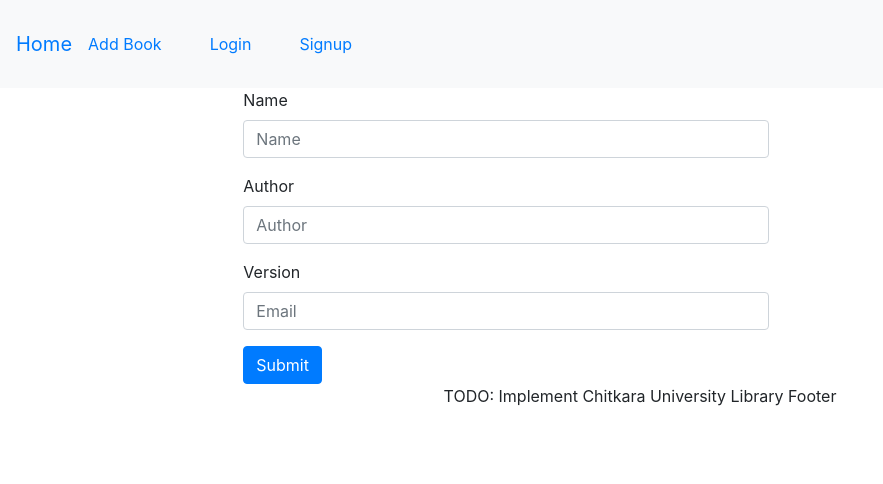
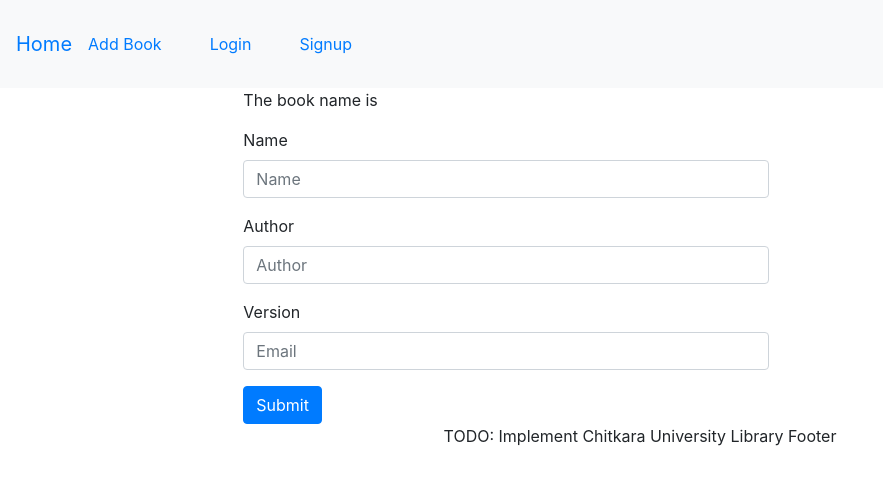
Before and after one commit to mittalvaibhav/uca2019-20, a React (Create React App) app in the folder ReactJS-library-portal/: page /add in a window 1280 px wide. Shown: the top 484 px of the page, without its empty margins (0-883 px from the left). Built offline with nearby package versions, Linux system fonts and the light colour scheme.

Commit message:
Complete implementation of custom redux

```diff
--- /dev/null
+++ b/ReactJS-library-portal/src/components/AddBookComponentWithStore.jsx
@@ -0,0 +1,106 @@
+import React, { Component } from 'react';
+import { Redirect } from 'react-router-dom'
+import './../index.css';
+import { connectToStore } from './connectToStore';
+
+class AddBookComponentWithStore extends Component {
+    constructor(props) {
+        super(props);
+        this.name = "";
+        this.author = "";
+        this.version = "";
+        this.state = {
+            book: {
+                name: '',
+                author: '',
+                version: '',
+            },
+            redirectToHome: false
+        }
+    }
+
+    componentDidUpdate() {
+        console.log("Add book component updated");
+    }
+
+    handleAuthorChange = (event) => {
+        this.setState({ book: { ...this.state.book, author: event.target.value } })
+    }
+
+    handleVersionChange = (event) => {
+        this.setState({ book: { ...this.state.book, version: event.target.value } })
+    }
+
+    handleImageChange = (event) => {
+        console.log(`The files are : ${event.target.files[0]}`)
+    }
+
+    render() {
+        if (this.state.redirectToHome) {
+            return <Redirect to='/' />
+        }
+
+        return (
+            <div className="container">
+                <p>The book name is {this.props.selectedBookName}</p>
+                <form onSubmit={this.addBook}>
+                    <div className="form-row">
+                        <div className="form-group col-md-8">
+                            <label>Name</label>
+                            <input type="text" ref="name" className="form-control" placeholder="Name" />
+                        </div>
+                    </div>
+                    <div className="form-row">
+                        <div className="form-group col-md-8">
+                            <label>Author</label>
+                            <input type="text" value={this.state.author} className="form-control" placeholder="Author" onChange={this.handleAuthorChange} />
+                        </div>
+                    </div>
+                    <div className="form-row">
+                        <div className="form-group col-md-8">
+                            <label>Version</label>
+                            <input type="text" value={this.state.version} className="form-control" placeholder="Email" onChange={this.handleVersionChange} />
+                        </div>
+                    </div>
+                    <button type="submit" className="btn btn-primary">Submit</button>
+                </form>
+            </div>
+        )
+    }
+
+    addBook = (event) => {
+        event.preventDefault();
+        this.name = this.refs.name.value;
+        /* Here since the setState ie triggered by reactJS event handler onSubmit and not the default one,
+        so the setState is Asynchronous */
+        this.setState({ book: { ...this.state.book, name: this.name } })
+        setTimeout(() => {
+            fetch('http://localhost:8080/books/addBook', {
+                method: "POST",
+                headers: {
+                    "Content-Type": "application/json",
+                },
+                body: JSON.stringify(this.state.book)
+            })
+                .then(res => {
+                    if (res.ok) {
+                        return res.json();
+                    }
+                })
+                .then(res => {
+                    alert(`New book: ${JSON.stringify(res)} added successfully`);
+                    this.setState({ redirectToHome: true });
+                    // this.props.history.push("/home");
+                })
+        })
+    }
+}
+
+function mapStateToProps(state) {
+    return {
+        selectedBookName: state.selectedBookName,
+    }
+}
+
+
+export default connectToStore(mapStateToProps)(AddBookComponentWithStore);
--- a/ReactJS-library-portal/src/components/RecentBooksListComponentWithStore.js
+++ b/ReactJS-library-portal/src/components/RecentBooksListComponentWithStore.js
@@ -12,6 +12,10 @@ class RecentBookListComponentWithStore extends Component {
     componentDidMount() {
         this.props.setBookName("Book2");
         this.props.setBooksList();
+    }
+
+    componentDidUpdate() {
+        console.log("Recent Books List component updated");
     }
 
     render() {
--- a/ReactJS-library-portal/src/components/connectToStore.js
+++ b/ReactJS-library-portal/src/components/connectToStore.js
@@ -1,21 +1,33 @@
 import React, { Component } from 'react';
 
 export function connectToStore(...args) {
+
     return (ActualReactComponent) => {
         return class extends Component {
             constructor() {
                 super();
-                this.state = {...args[0]({})};
+                this.state = {};
                 console.log(`The initial state is : ${JSON.stringify(this.state)}`)
             }
 
             render() {
-                return <ActualReactComponent {...args[0](this.state)} {...args[1](this.dispatchNewState)} />
+                if(args[1]) {
+                    return <ActualReactComponent {...args[0](customStoreState)} {...args[1](this.dispatchNewState)} />
+                } else {
+                    return <ActualReactComponent {...args[0](customStoreState)} />
+                }
             }
 
             dispatchNewState = (newState) => {
-                this.setState(newState)
+                updateGlobalStore(newState);
+                this.setState(newState);
             }
         }
     }
 }
+
+var customStoreState = {}
+function updateGlobalStore(updatedValueObject) {
+    customStoreState = Object.assign({}, customStoreState, updatedValueObject)
+    console.log("The globel store is: ", JSON.stringify(customStoreState));
+}
--- a/ReactJS-library-portal/src/components/mainPage.jsx
+++ b/ReactJS-library-portal/src/components/mainPage.jsx
@@ -15,6 +15,7 @@ import { connect } from 'react-redux';
 import "./../index.css";
 import { setBooksCount } from "./../redux/actions";
 import RecentBooksListComponentWithStore from './RecentBooksListComponentWithStore';
+import AddBookComponentWithStore from './AddBookComponentWithStore';
 
 class MainPage extends Component {
     constructor() {
@@ -43,7 +44,8 @@ class MainPage extends Component {
                         <Switch>
                             <Route exact path="/home" render={(props) => <RecentBooksListComponentWithStore />} />
                             {/* <Route exact path="/home" render={(props) => <RecentBooksList bookList={this.state.bookList} sendSelectedBook={this.selectBook} deleteBook={this.deleteBook} fetchBooksList={this.fetchBooksList} />} /> */}
-                            <Route path="/add" render={(props) => <AddBook {...props} test="test" />} />
+                            {/* <Route path="/add" render={(props) => <AddBook {...props} test="test" />} /> */}
+                            <Route path="/add" render={(props) => <AddBookComponentWithStore {...props} test="test" />} />
                             <Route path="/edit" render={(props) => <EditBook book={this.state.selectedBookForEdit} editBook={this.editBook} />} />
                             <Route path="/protected" render={(props) => this.state.authenticated ? <Protected /> : <Redirect to='/' />} />
                             <Route path="/signup" render={(props) => <SignUp />} />
--- a/ReactJS-library-portal/src/index.js
+++ b/ReactJS-library-portal/src/index.js
@@ -7,9 +7,7 @@ import * as serviceWorker from './serviceWorker';
 import { store } from './redux/store';
 
 ReactDOM.render(
-    <Provider store={store}>
-        <App />
-    </Provider>,
+        <App />,
     document.getElementById('root')
 );
 
```
